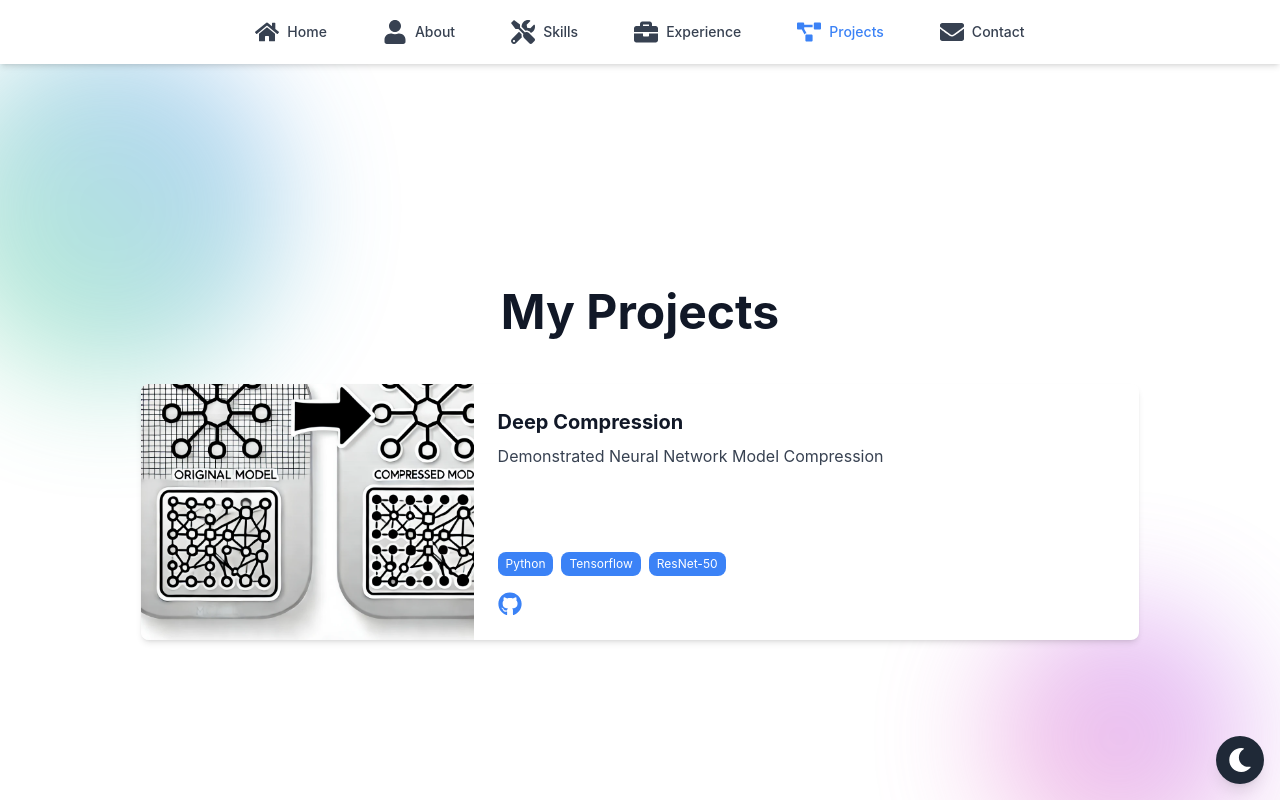
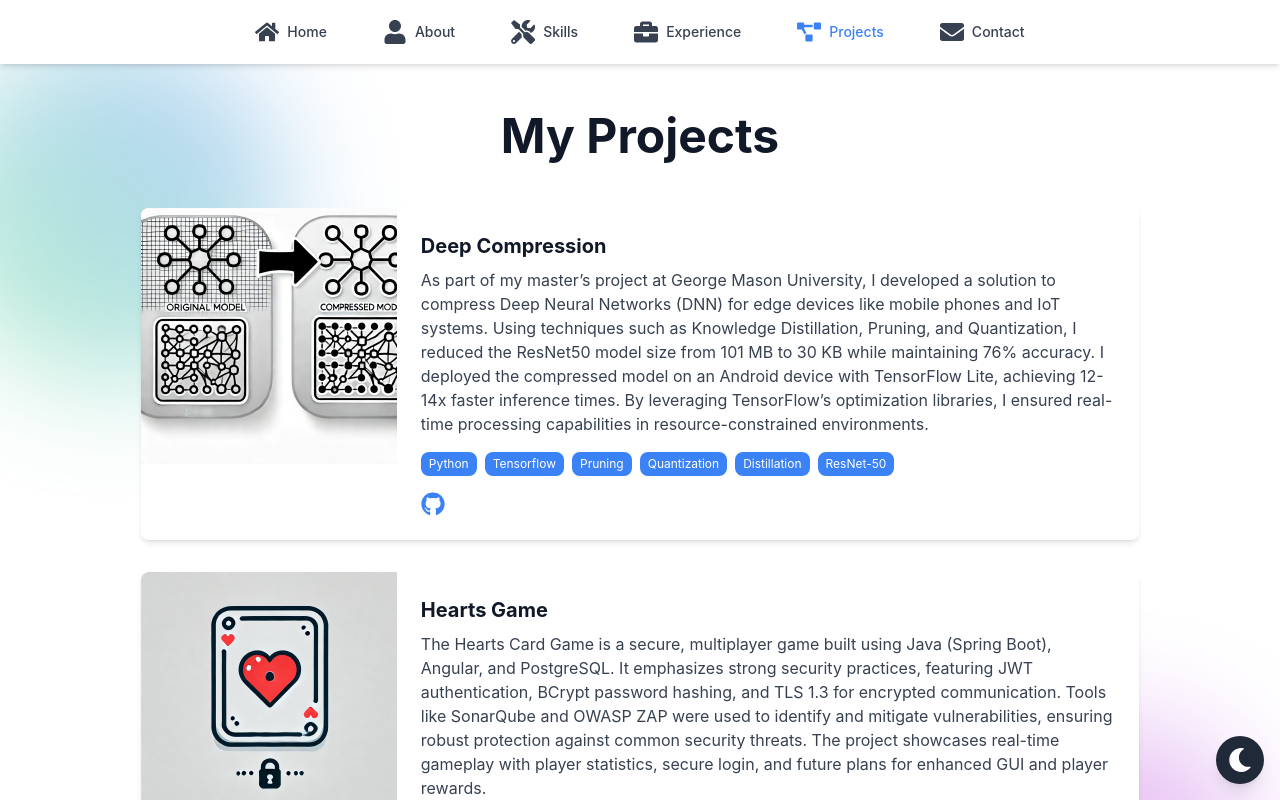
Before and after one commit to sanjeev30/portfolio, a React (Create React App) app: page /projects in a window 1280 px wide. Shown: the top 800 px of the page. Built offline with nearby package versions, Linux system fonts and the light colour scheme.

Commit message:
Projects - updated

```diff
--- a/src/pages/Projects.tsx
+++ b/src/pages/Projects.tsx
@@ -3,24 +3,25 @@ import ProjectCard from '../components/ProjectCard';
 import { motion } from 'framer-motion'; // For animations
 
 import deepCompression from '../assets/projects/deep-compression.webp';
+import hearts from '../assets/projects/Hearts.webp';
 
 const projects = [
     {
         id: 1,
         title: 'Deep Compression',
-        description: 'Demonstrated Neural Network Model Compression',
+        description: 'As part of my master’s project at George Mason University, I developed a solution to compress Deep Neural Networks (DNN) for edge devices like mobile phones and IoT systems. Using techniques such as Knowledge Distillation, Pruning, and Quantization, I reduced the ResNet50 model size from 101 MB to 30 KB while maintaining 76% accuracy. I deployed the compressed model on an Android device with TensorFlow Lite, achieving 12-14x faster inference times. By leveraging TensorFlow’s optimization libraries, I ensured real-time processing capabilities in resource-constrained environments.',
         image: deepCompression,
         repoLink: 'https://github.com/sanjeev30/deep-compression',
-        skills: ['Python', 'Tensorflow', 'ResNet-50']
+        skills: ['Python', 'Tensorflow', 'Pruning', 'Quantization', 'Distillation', 'ResNet-50']
     },
-    // {
-    //     id: 2,
-    //     title: 'Project Two',
-    //     description: 'A brief description of Project Two.',
-    //     image: 'https://picsum.photos/seed/picsum2/400/300',
-    //     repoLink: 'https://github.com/yourusername/project-two',
-    //     skills: ['Python', 'Flask', 'PostgreSQL'], // Example skills
-    // },
+    {
+        id: 2,
+        title: 'Hearts Game',
+        description: 'The Hearts Card Game is a secure, multiplayer game built using Java (Spring Boot), Angular, and PostgreSQL. It emphasizes strong security practices, featuring JWT authentication, BCrypt password hashing, and TLS 1.3 for encrypted communication. Tools like SonarQube and OWASP ZAP were used to identify and mitigate vulnerabilities, ensuring robust protection against common security threats. The project showcases real-time gameplay with player statistics, secure login, and future plans for enhanced GUI and player rewards.',
+        image: hearts,
+        repoLink: 'https://github.com/yourusername/project-two',
+        skills: ['Java', 'Spring Boot', 'Angular', 'PostgreSQL', 'JWT', 'BCrypt', 'TLS 1.3', 'Maven', 'Node.js', 'NPM', 'SonarQube', 'OWASP ZAP', 'JPA', 'SLF4J']
+    },
     // Add more projects as needed
 ];
 
```
Also changed, not shown: src/assets/projects/Hearts.webp (added).
